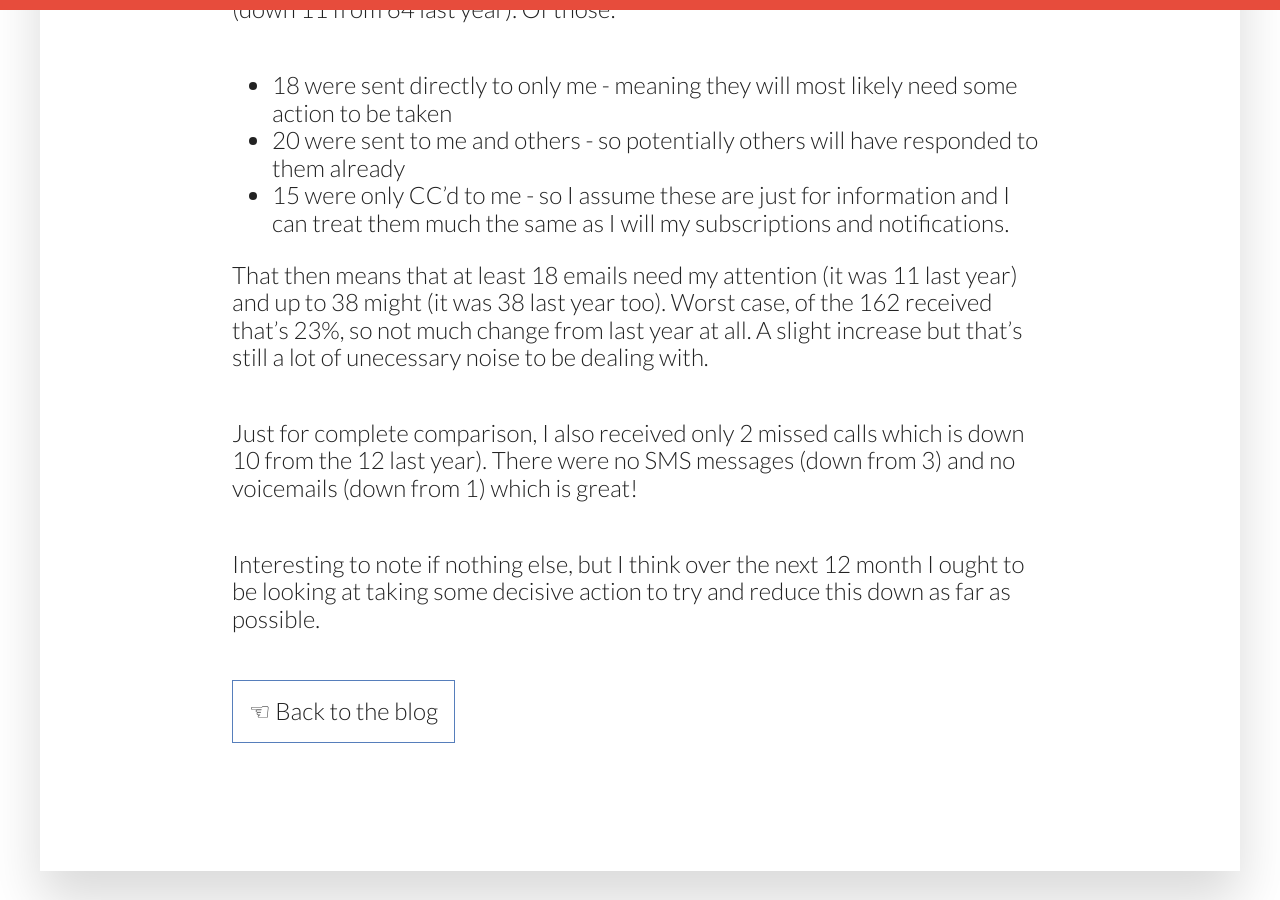
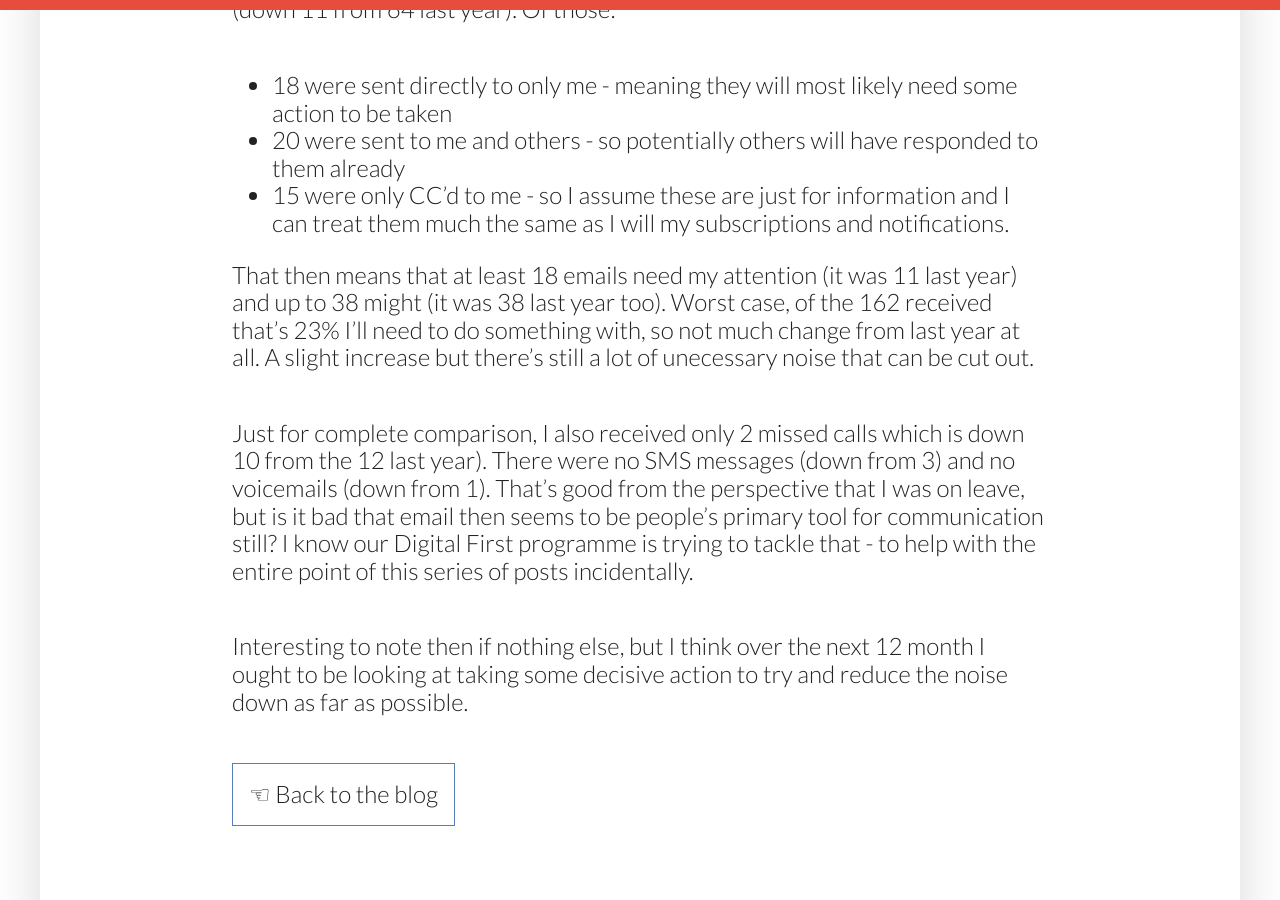
Before and after one commit to kingstonrichard/kingstonrichard.uk, a Jekyll site: the page built from _posts/2019-02-24-inbox-anxiety-a-year-on.markdown, in a window 1280 px wide and 900 px high, scrolled down 1740 px. Built offline with Jekyll 4.4.1, drawn with Linux system fonts in a browser that asks for light colours; nearby versions of some CDN libraries.

Commit message:
More tweaks

```diff
--- a/_posts/2019-02-24-inbox-anxiety-a-year-on.markdown
+++ b/_posts/2019-02-24-inbox-anxiety-a-year-on.markdown
@@ -27,8 +27,8 @@ So that's 162 emails received (down 29 from 191 last year) and 53 that are valid
 * 20 were sent to me and others - so potentially others will have responded to them already
 * 15 were only CC’d to me - so I assume these are just for information and I can treat them much the same as I will my subscriptions and notifications.
 
-That then means that at least 18 emails need my attention (it was 11 last year) and up to 38 might (it was 38 last year too). Worst case, of the 162 received that's 23%, so not much change from last year at all. A slight increase but that's still a lot of unecessary noise to be dealing with.
+That then means that at least 18 emails need my attention (it was 11 last year) and up to 38 might (it was 38 last year too). Worst case, of the 162 received that's 23% I'll need to do something with, so not much change from last year at all. A slight increase but there's still a lot of unecessary noise that can be cut out.
 
-Just for complete comparison, I also received only 2 missed calls which is down 10 from the 12 last year). There were no SMS messages (down from 3) and no voicemails (down from 1) which is great!
+Just for complete comparison, I also received only 2 missed calls which is down 10 from the 12 last year). There were no SMS messages (down from 3) and no voicemails (down from 1). That's good from the perspective that I was on leave, but is it bad that email then seems to be people's primary tool for communication still? I know our Digital First programme is trying to tackle that - to help with the entire point of this series of posts incidentally.
 
-Interesting to note if nothing else, but I think over the next 12 month I ought to be looking at taking some decisive action to try and reduce this down as far as possible.
+Interesting to note then if nothing else, but I think over the next 12 month I ought to be looking at taking some decisive action to try and reduce the noise down as far as possible.
```
